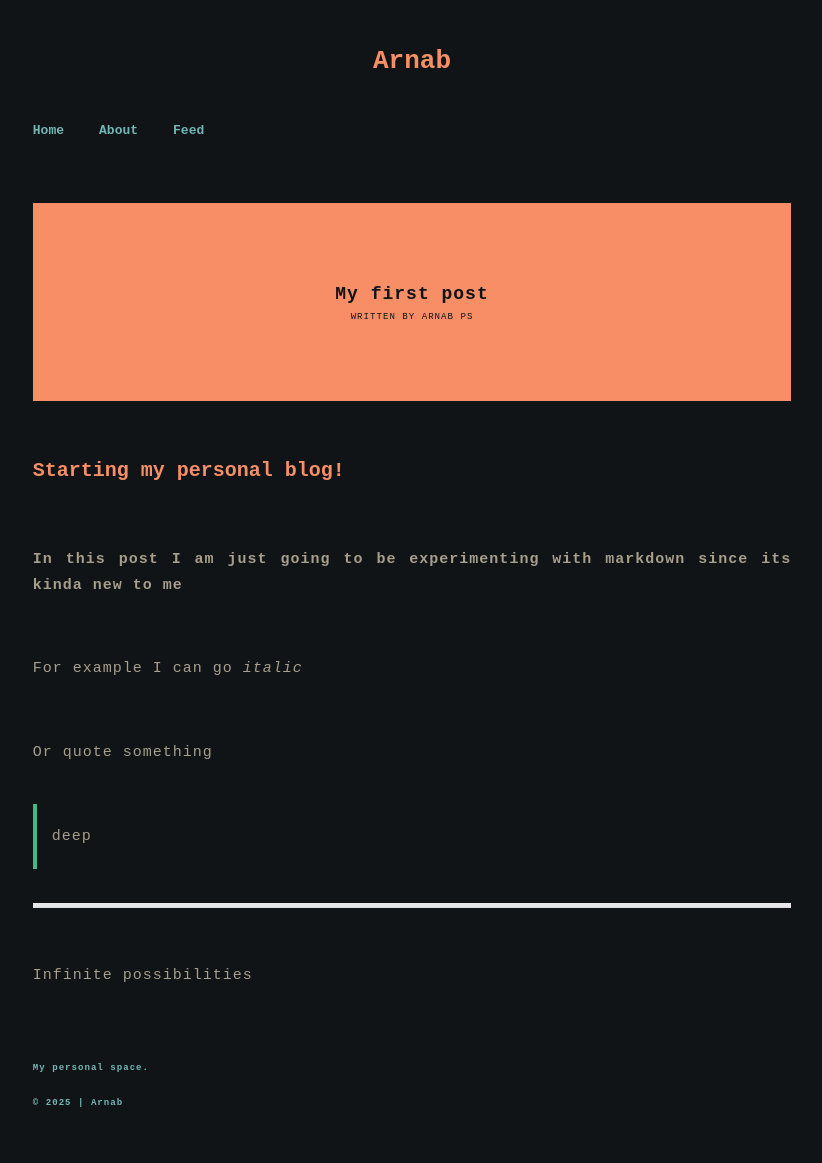
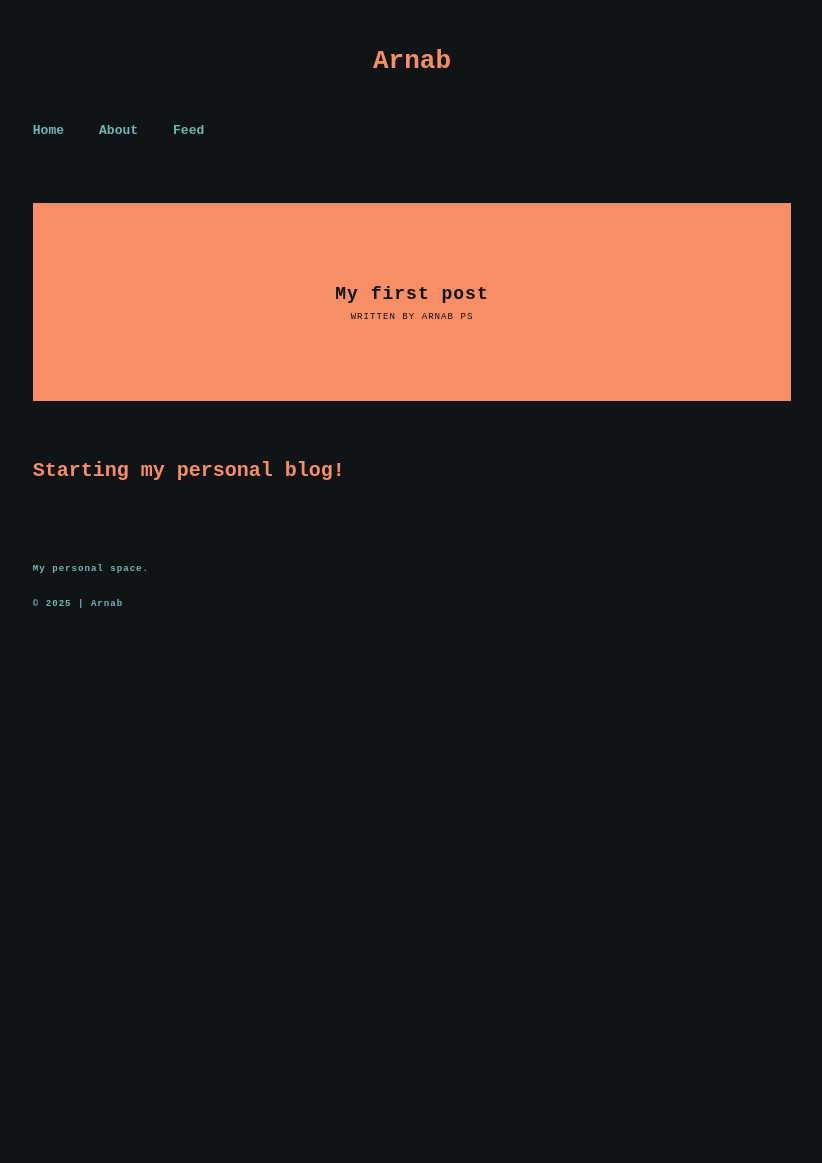
Before and after one commit to heyarnab/blog, a Jekyll site: the page built from all_collections/_posts/2025-05-26-firstpost.md, in a window 1280 px wide. Shown: the whole page, without its empty margins (228-1050 px from the left). Built offline with Jekyll 4.4.1, drawn with Linux system fonts in a browser that asks for light colours; after the commit the page ends 900 px from its top, so only the background shows below that.

Commit message:
Update 2025-05-26-firstpost.md

```diff
--- a/all_collections/_posts/2025-05-26-firstpost.md
+++ b/all_collections/_posts/2025-05-26-firstpost.md
@@ -7,14 +7,3 @@ author: Arnab PS
 ---
 
 # Starting my personal blog!
-
-**In this post I am just going to be experimenting with markdown since its kinda new to me**
-
-For example I can go *italic*
-
-Or quote something
-> deep
-
----
-
-Infinite possibilities
```
